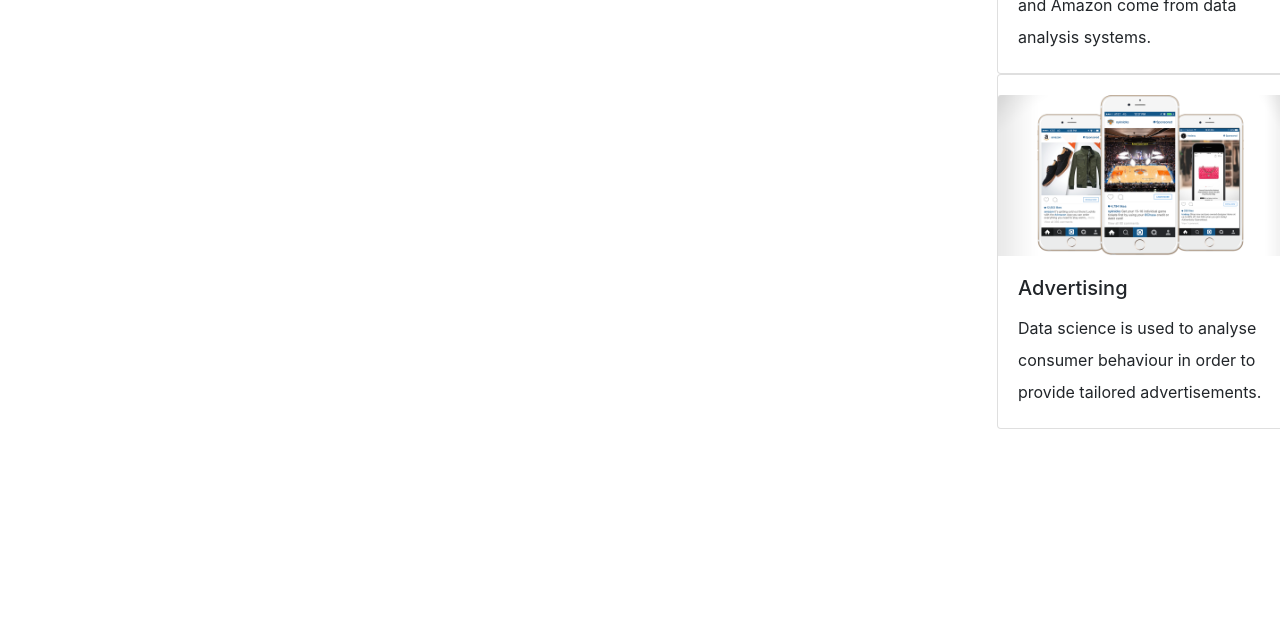
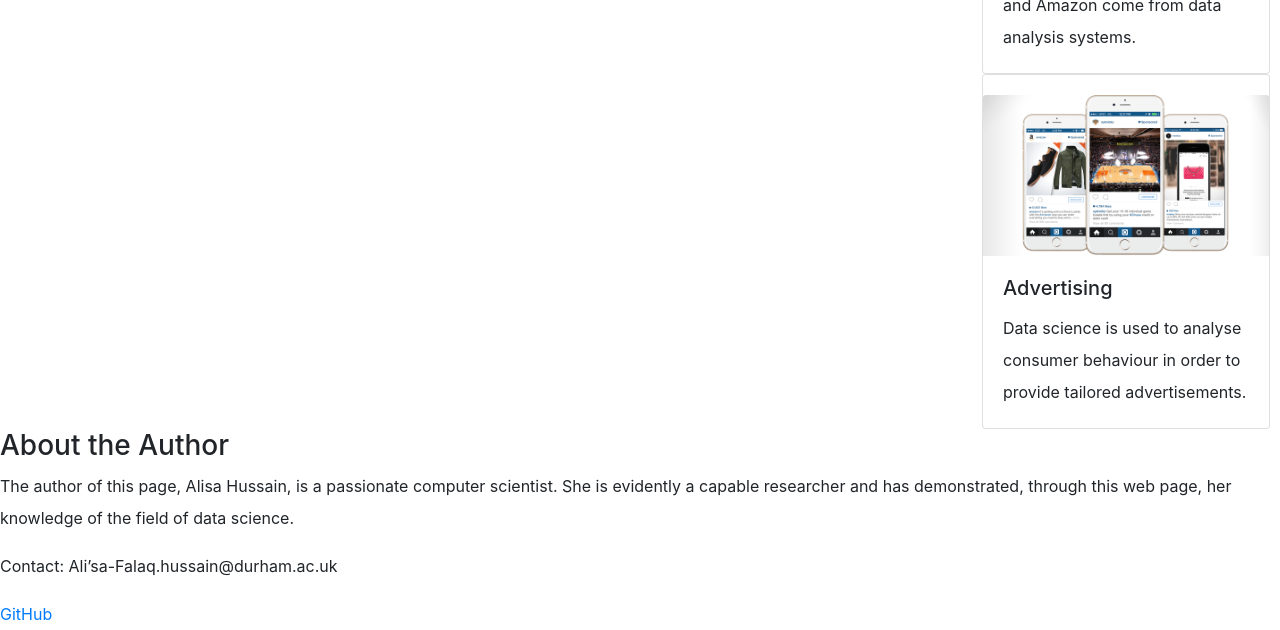
Before and after one commit to tomnudd/website-dev, a plain HTML site: page datasciencefolder/datascience.html in a window 1280 px wide. Shown: the part 1011-1641 px from the top of the page. Before the commit the page ends 1440 px from the top, so only its background shows below. Drawn offline with nearby package versions, Linux system fonts and the light colour scheme.

Commit message:
added author info to datascience apge

```diff
--- a/datasciencefolder/datascience.html
+++ b/datasciencefolder/datascience.html
@@ -10,6 +10,7 @@
 
 	</head>
 	<body>
+		<div class='container-fluid'>
 		<h1 class="display-3">
 			Data Science
 			<small class = "text-muted">A core part of modern computing</small>
@@ -59,5 +60,13 @@
 				</div>
 			</div>
 		</div>
+
+		<div>
+			<h3>About the Author</h3>
+			<p>The author of this page, Alisa Hussain, is a passionate computer scientist. She is evidently a capable researcher and has demonstrated, through this web page, her knowledge of the field of data science.</p>
+			<p>Contact: Ali’sa-Falaq.hussain@durham.ac.uk</p>
+			<a href='https://github.com/Alisa-fh'>GitHub</a>
+		</div>
+	</div>
 	</body>
 </html>
```
